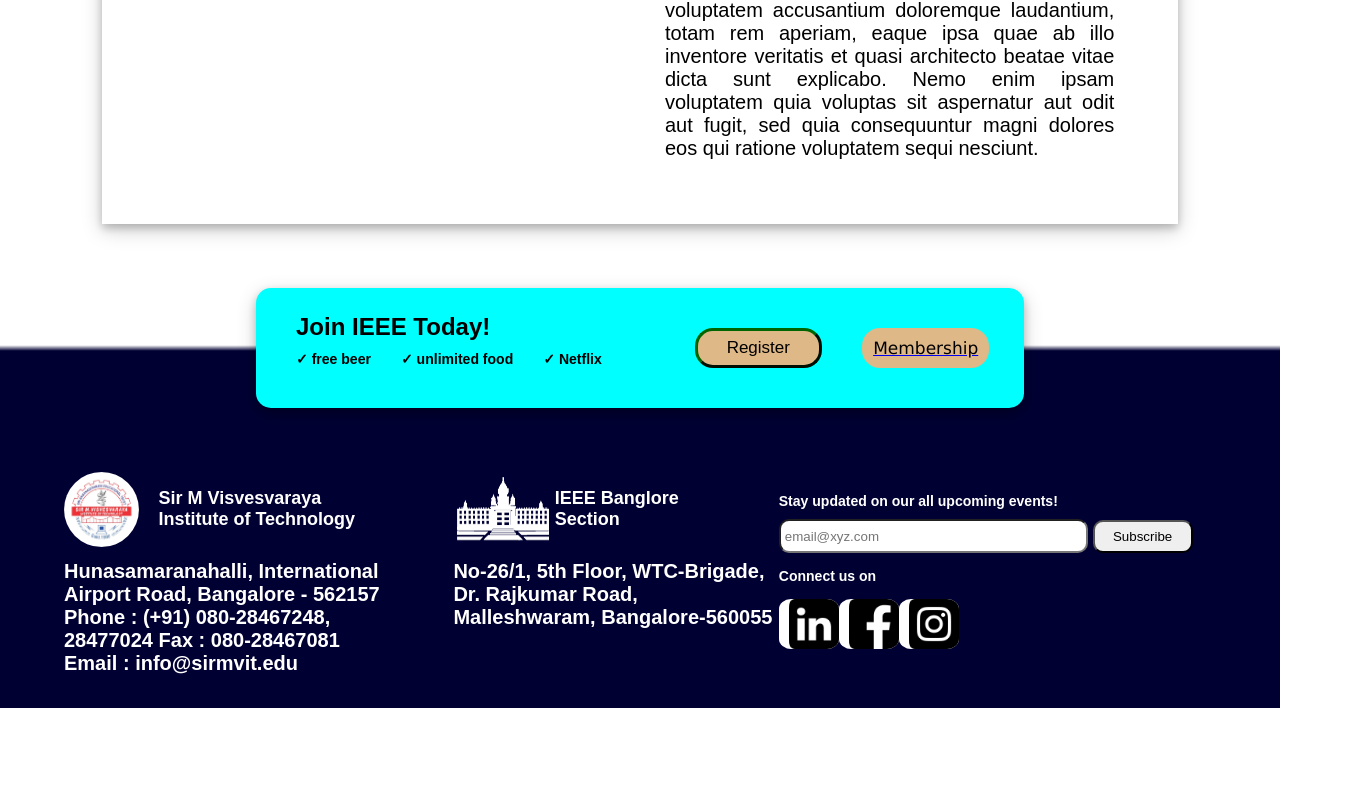
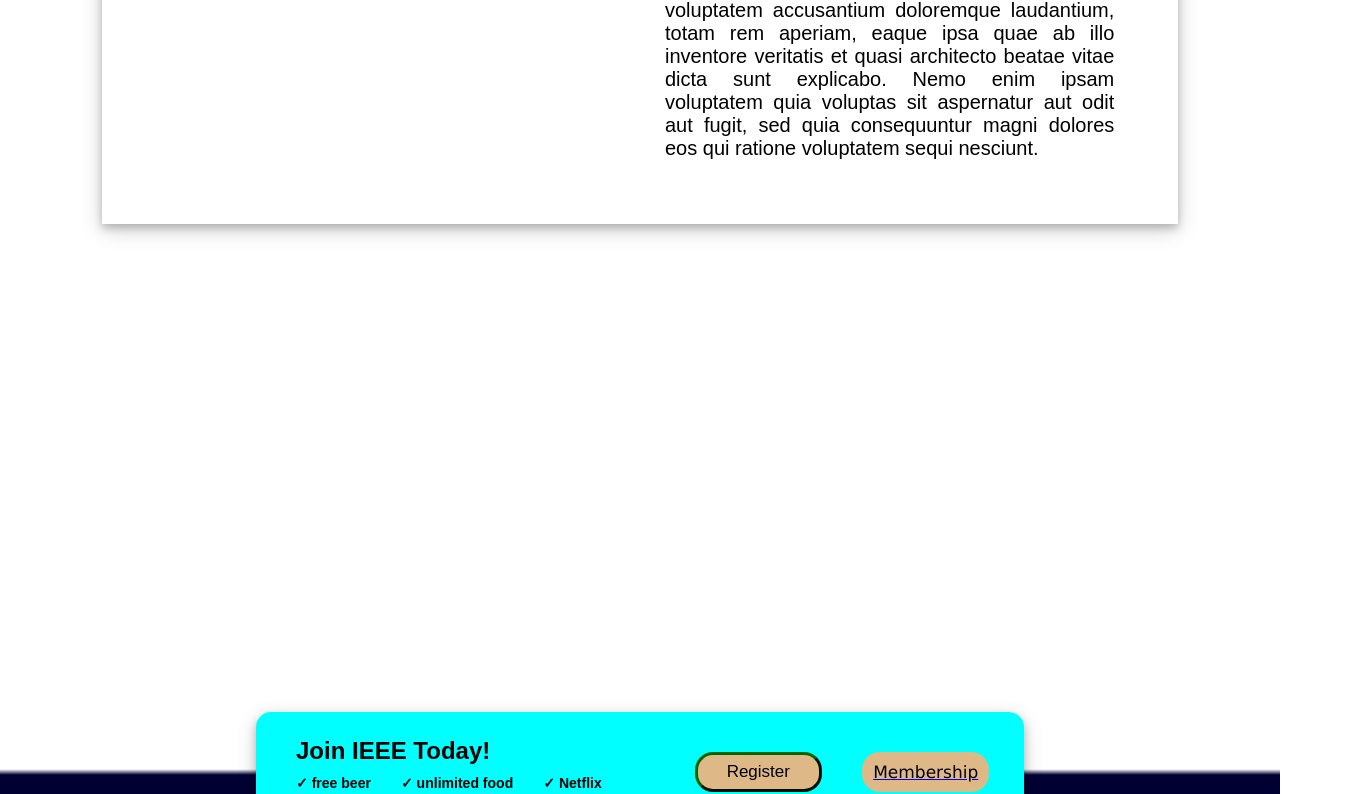
Before and after one commit to kiggsmk/SMVIT-IEEE, a React (Create React App) app: page /about in a window 1280 px wide. Shown: the part 877-1671 px from the top of the page, 1370 px wide, since content can reach past the window. Before the commit the page ends 1585 px from the top, so only its background shows below. Built offline with nearby package versions, Linux system fonts and the light colour scheme.

Commit message:
added video player in about

```diff
--- a/package.json
+++ b/package.json
@@ -6,10 +6,14 @@
     "@testing-library/jest-dom": "^5.17.0",
     "@testing-library/react": "^13.4.0",
     "@testing-library/user-event": "^13.5.0",
+    "@vidstack/player": "^1.6.5",
+    "@vidstack/player-react": "^1.6.5",
+    "lit": "^2.8.0",
     "react": "^18.2.0",
     "react-dom": "^18.2.0",
     "react-multi-carousel": "^2.8.5",
     "react-particles": "^2.12.2",
+    "react-player": "^2.16.0",
     "react-router-dom": "^6.22.3",
     "react-scripts": "5.0.1",
     "web-vitals": "^2.1.4"
--- a/src/about/abt.js
+++ b/src/about/abt.js
@@ -1,13 +1,15 @@
 import Abouthead from "./components/abhead"
 import styles from './components/about.module.css';
 import Abouttext from "./components/abtext";
+import VidPlayer from "./components/abvidplayer";
 
 
 export default function About(){
     return(
-        <div className={styles.aboutycont}>
+        <div className={styles.aboutcont}>
             <Abouthead />
             <Abouttext />
+            <VidPlayer/>
 
         </div>
     )
--- a/src/about/components/about.module.css
+++ b/src/about/components/about.module.css
@@ -22,7 +22,7 @@
 
     z-index: 5;
     color: wheat;
-    width: 100%;
+    width: 40%;
   margin-top: 20%;
   margin-left: 5%;
 
@@ -32,7 +32,7 @@
   position: absolute;
     z-index: 5;
     color: wheat;
-    width: 100%;
+    width: 40%;
   margin-top: 23%;
   margin-left: 7%;
 
@@ -79,3 +79,10 @@
     font-size: 20px;
     margin: 5%;
 }
+
+.vidcont{
+  display: inline-flex;
+  margin: 0 0 5% 0;
+  justify-content: center;
+  width: 100%;
+}
--- /dev/null
+++ b/src/about/components/abvidplayer.js
@@ -0,0 +1,12 @@
+import styles from './about.module.css';
+import React from 'react';
+import ReactPlayer from 'react-player';
+
+
+export default function VidPlayer(){
+    return(
+        <div className={styles.vidcont}>
+            <ReactPlayer className={styles.vid} url='https://www.youtube.com/watch?v=LXb3EKWsInQ' />
+        </div>
+    )
+}
```
Also changed, not shown: 1 other file (tests, documents, lock files or other folders).
